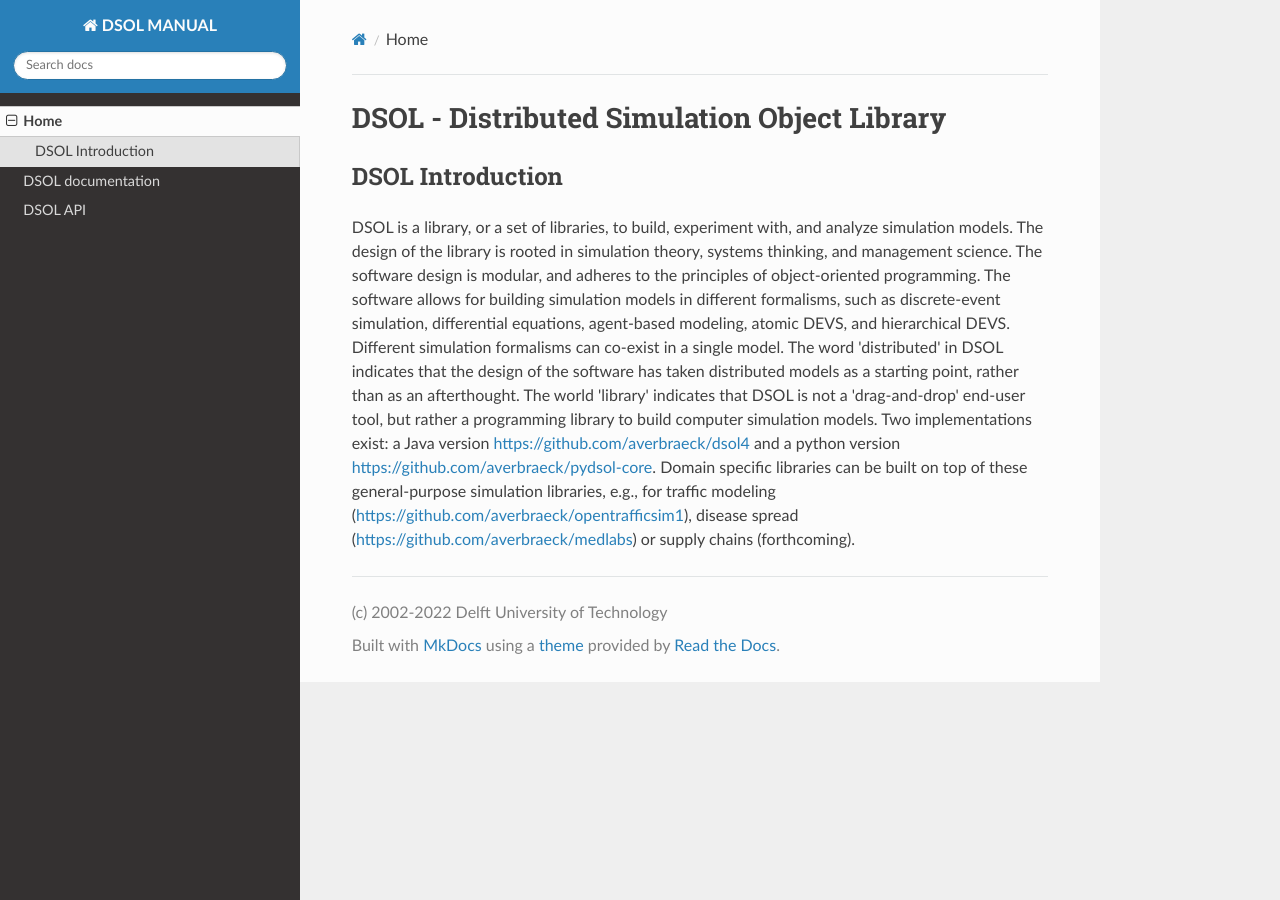
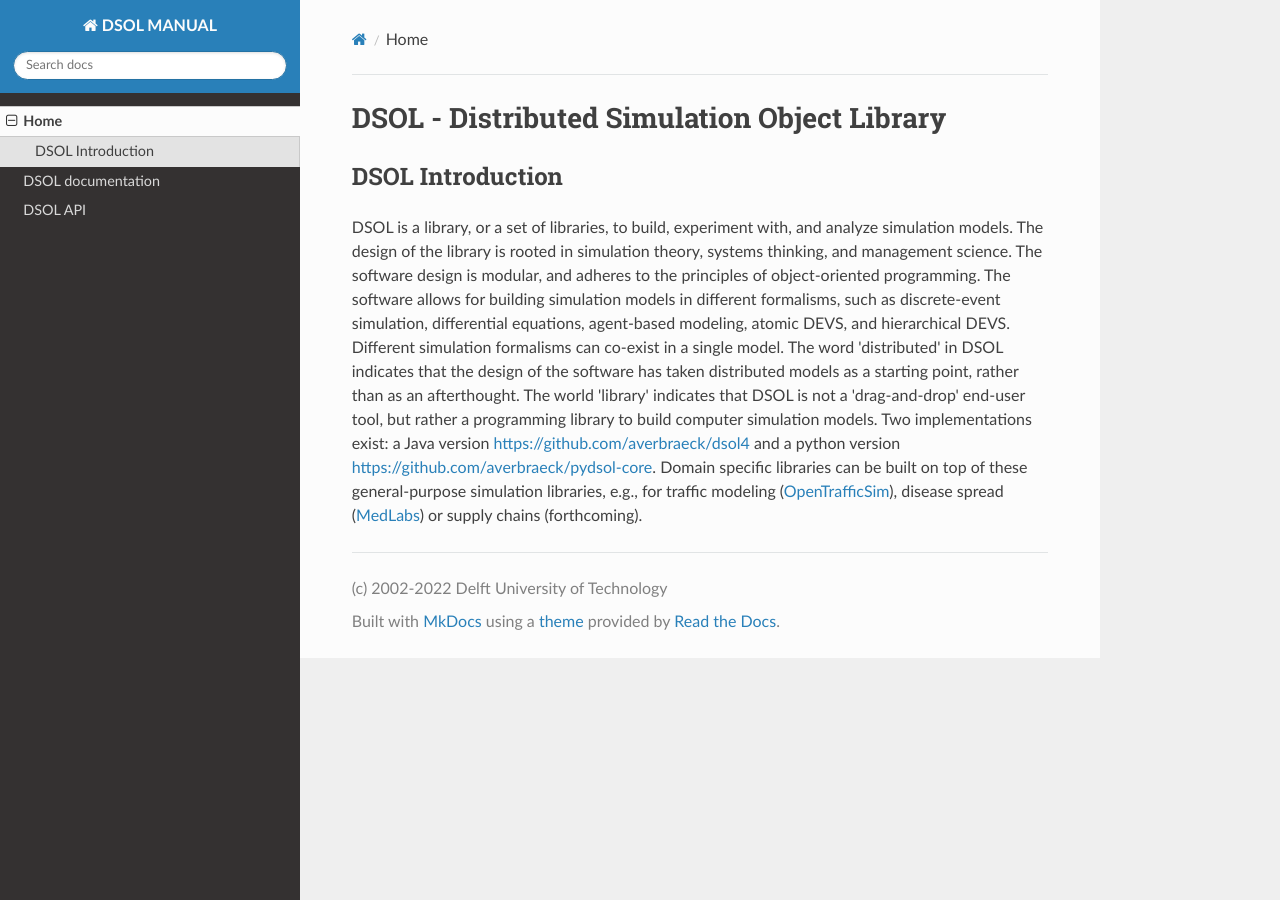
Before and after one commit to averbraeck/dsol, an MkDocs documentation site: the page built from docs/index.md, in a window 1280 px wide. Built offline with MkDocs 1.6.1, drawn with Linux system fonts in a browser that asks for light colours; nearby versions of some CDN libraries.

Commit message:
Updated links in markdown file.

```diff
--- a/docs/index.md
+++ b/docs/index.md
@@ -14,5 +14,5 @@ tool, but rather a programming library to build computer simulation models. Two
 exist: a Java version [https://github.com/averbraeck/dsol4](https://github.com/averbraeck/dsol4) and
 a python version [https://github.com/averbraeck/pydsol-core](https://github.com/averbraeck/pydsol-core).
 Domain specific libraries can be built on top of these general-purpose simulation libraries, e.g.,
-for traffic modeling ([https://github.com/averbraeck/opentrafficsim1](OpenTrafficSim)),
-disease spread ([https://github.com/averbraeck/medlabs](MedLabs)) or supply chains (forthcoming).
+for traffic modeling ([OpenTrafficSim](https://github.com/averbraeck/opentrafficsim2)),
+disease spread ([MedLabs](https://github.com/averbraeck/medlabs)) or supply chains (forthcoming).
```
Also changed, not shown: README.md (+2 -2 lines).
